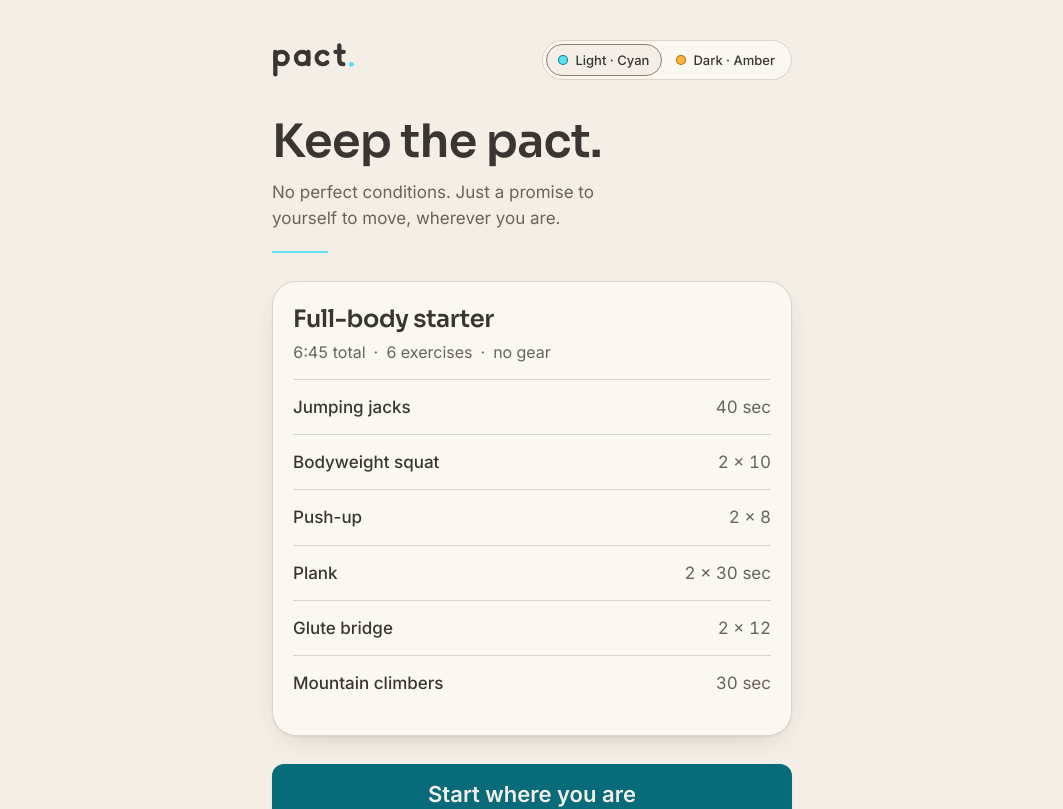
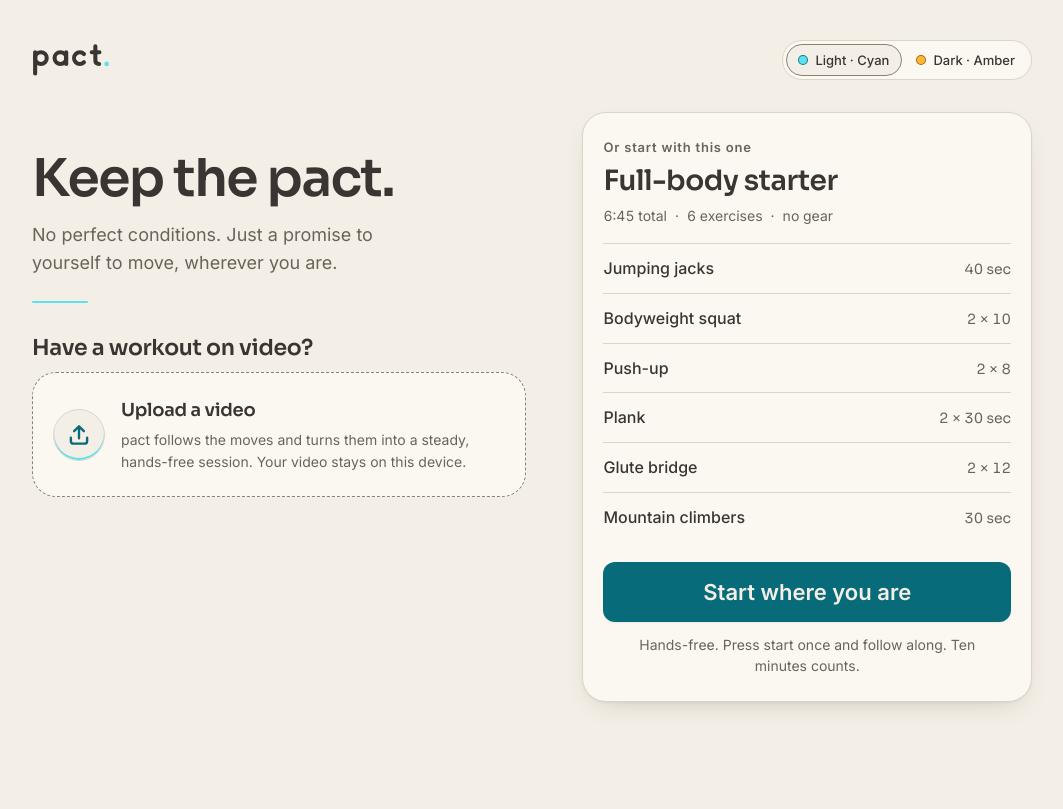
Before and after one commit to gordon-laraven/pact-web, a React (Vite) app: page / in a window 1280 px wide. Shown: the top 809 px of the page, without its empty margins (108-1171 px from the left). Built offline with nearby package versions, Linux system fonts and the light colour scheme.

Commit message:
Home: hero with the wordmark and tagline, upload tile, sample workout card
Co-Authored-By: Claude Opus 5.5 <noreply@anthropic.com>
Claude-Session: https://claude.ai/code/session_01EyyZJ1REvPekRp61xjCg3w

```diff
--- a/src/components/Overview.tsx
+++ b/src/components/Overview.tsx
@@ -1,6 +1,7 @@
 import type { Timeline } from '../engine/timeline'
 import { formatClock, prescription } from '../player/format'
 import type { Theme } from '../theme/theme'
+import { LinkIcon, UploadIcon } from './icons'
 import { ThemeToggle } from './ThemeToggle'
 import { Wordmark } from './Wordmark'
 
@@ -19,7 +20,7 @@ export function Overview({ timeline, theme, onTheme, onStart, onPasteLink, onMak
   return (
     <main className="overview">
       <header className="overview-top">
-        <Wordmark size={34} />
+        <Wordmark size={32} />
         <ThemeToggle theme={theme} onChange={onTheme} />
       </header>
 
@@ -29,7 +30,46 @@ export function Overview({ timeline, theme, onTheme, onStart, onPasteLink, onMak
         <hr className="glow-line" />
       </section>
 
-      <section className="overview-card" aria-labelledby="workout-title">
+      <section className="other-ways" aria-labelledby="other-ways-title">
+        {onPasteLink ? (
+          <>
+            <h2 id="other-ways-title">Saw a workout you liked?</h2>
+            <p className="overview-hint">Bring it here and do it anywhere.</p>
+            <div className="other-ways-buttons">
+              <button type="button" className="upload-tile" onClick={onPasteLink}>
+                <span className="upload-tile-icon" aria-hidden="true">
+                  <LinkIcon />
+                </span>
+                <span className="upload-tile-title">Paste a link</span>
+              </button>
+              <button type="button" className="upload-tile" onClick={onMakeFromVideo}>
+                <span className="upload-tile-icon" aria-hidden="true">
+                  <UploadIcon />
+                </span>
+                <span className="upload-tile-title">Upload a video</span>
+              </button>
+            </div>
+          </>
+        ) : (
+          <>
+            <h2 id="other-ways-title">Have a workout on video?</h2>
+            <button type="button" className="upload-tile is-single" onClick={onMakeFromVideo}>
+              <span className="upload-tile-icon" aria-hidden="true">
+                <UploadIcon size={26} />
+              </span>
+              <span className="upload-tile-text">
+                <span className="upload-tile-title">Upload a video</span>
+                <span className="upload-tile-hint">
+                  pact follows the moves and turns them into a steady, hands-free session. Your video stays on this device.
+                </span>
+              </span>
+            </button>
+          </>
+        )}
+      </section>
+
+      <section className="overview-card sample" aria-labelledby="workout-title">
+        <p className="sample-kicker">Or start with this one</p>
         <h2 id="workout-title" className="overview-title">
           {workout.title}
         </h2>
@@ -49,7 +89,6 @@ export function Overview({ timeline, theme, onTheme, onStart, onPasteLink, onMak
             </li>
           ))}
         </ol>
-      </section>
 
         <div className="overview-actions">
           <button type="button" className="start-button" onClick={onStart}>
@@ -57,30 +96,6 @@ export function Overview({ timeline, theme, onTheme, onStart, onPasteLink, onMak
           </button>
           <p className="overview-hint">Hands-free. Press start once and follow along. Ten minutes counts.</p>
         </div>
-
-      <section className="other-ways" aria-labelledby="other-ways-title">
-        {onPasteLink ? (
-          <>
-            <h2 id="other-ways-title">Saw a workout you liked?</h2>
-            <p className="overview-hint">Bring it here and do it anywhere.</p>
-            <div className="other-ways-buttons">
-              <button type="button" className="secondary-button" onClick={onPasteLink}>
-                Paste a link
-              </button>
-              <button type="button" className="secondary-button" onClick={onMakeFromVideo}>
-                Upload a video
-              </button>
-            </div>
-          </>
-        ) : (
-          <>
-            <h2 id="other-ways-title">Have a workout on video?</h2>
-            <p className="overview-hint">pact follows the moves and turns them into a steady, hands-free session. Your video stays on this device.</p>
-            <button type="button" className="secondary-button" onClick={onMakeFromVideo}>
-              Upload a video
-            </button>
-          </>
-        )}
       </section>
     </main>
   )
--- a/src/components/icons.tsx
+++ b/src/components/icons.tsx
@@ -84,3 +84,17 @@ export const RestartIcon = (p: P) => (
     <path d="M4 4v4.5h4.5" />
   </Svg>
 )
+
+export const UploadIcon = (p: P) => (
+  <Svg {...p}>
+    <path d="M12 15V4M7.5 8.5 12 4l4.5 4.5" />
+    <path d="M4.5 14.5v3A2.5 2.5 0 007 20h10a2.5 2.5 0 002.5-2.5v-3" />
+  </Svg>
+)
+
+export const LinkIcon = (p: P) => (
+  <Svg {...p}>
+    <path d="M10 14a4 4 0 005.7 0l3-3a4 4 0 00-5.7-5.7l-1 1" />
+    <path d="M14 10a4 4 0 00-5.7 0l-3 3a4 4 0 005.7 5.7l1-1" />
+  </Svg>
+)
--- a/src/styles/home.css
+++ b/src/styles/home.css
@@ -1,20 +1,22 @@
-/* ---------- Overview ---------- */
+/* ---------- Home: calm, spacious, the upload front and centre ---------- */
 
 .overview {
   min-height: 100dvh;
-  max-width: 560px;
+  max-width: var(--page-max);
   margin: 0 auto;
-  padding: max(40px, env(safe-area-inset-top)) 20px max(24px, env(safe-area-inset-bottom));
-  display: flex;
-  flex-direction: column;
-  gap: 28px;
+  padding: max(var(--space-7), env(safe-area-inset-top)) var(--space-5) max(var(--space-8), env(safe-area-inset-bottom));
+  display: grid;
+  grid-template-columns: minmax(0, 1fr);
+  align-content: start;
+  gap: var(--space-7);
+  animation: rise-in var(--dur) var(--ease);
 }
 
 .overview-top {
   display: flex;
   justify-content: space-between;
   align-items: center;
-  gap: 12px;
+  gap: var(--space-3);
   flex-wrap: wrap;
 }
 
@@ -25,20 +27,21 @@
 }
 
 .overview-hero {
-  padding: 8px 0 0;
+  padding-top: var(--space-4);
 }
 
 .overview-hero h1 {
   margin: 0;
-  font-size: clamp(34px, 9vw, 46px);
-  line-height: 1.1;
+  font-size: var(--text-3xl);
+  line-height: 1.02;
+  letter-spacing: -0.03em;
 }
 
 .tagline {
-  margin: 12px 0 0;
-  max-width: 34ch;
-  font-size: 17px;
-  line-height: 1.55;
+  margin: var(--space-4) 0 0;
+  max-width: 32ch;
+  font-size: var(--text-l);
+  line-height: var(--leading-body);
   color: var(--text-muted);
 }
 
@@ -47,22 +50,130 @@
   width: 56px;
   height: 2px;
   border: 0;
-  margin: 20px 0 0;
+  margin: var(--space-6) 0 0;
   border-radius: 2px;
   background: var(--glow);
 }
 
+/* ---------- Upload: a big, obvious tile ---------- */
+
+.other-ways {
+  display: flex;
+  flex-direction: column;
+  gap: var(--space-3);
+}
+
+.other-ways h2 {
+  margin: 0;
+  font-size: var(--text-xl);
+}
+
+.other-ways .overview-hint {
+  text-align: left;
+  margin-top: calc(-1 * var(--space-1));
+}
+
+.other-ways-buttons {
+  display: grid;
+  grid-template-columns: 1fr 1fr;
+  gap: var(--space-3);
+}
+
+.upload-tile {
+  display: flex;
+  flex-direction: column;
+  align-items: flex-start;
+  gap: var(--space-3);
+  width: 100%;
+  padding: var(--space-5);
+  border: 1.5px dashed var(--line-strong);
+  border-radius: var(--radius-xl);
+  background: var(--surface);
+  color: var(--text);
+  text-align: left;
+  cursor: pointer;
+  transition:
+    border-color var(--dur-fast) var(--ease),
+    box-shadow var(--dur) var(--ease),
+    transform var(--dur-fast) var(--ease);
+}
+
+.upload-tile.is-single {
+  flex-direction: row;
+  align-items: center;
+  gap: var(--space-4);
+  padding: var(--space-6) var(--space-5);
+}
+
+.upload-tile:hover {
+  border-color: var(--accent);
+  box-shadow: var(--shadow-2);
+}
+
+.upload-tile:active {
+  transform: scale(0.99);
+}
+
+.upload-tile-icon {
+  display: grid;
+  place-items: center;
+  flex: none;
+  width: 52px;
+  height: 52px;
+  border-radius: var(--radius-pill);
+  border: var(--hairline) solid var(--line);
+  background: var(--bg);
+  color: var(--accent);
+  box-shadow: inset 0 -2px 0 var(--glow);
+}
+
+.upload-tile-text {
+  display: flex;
+  flex-direction: column;
+  gap: var(--space-1);
+  min-width: 0;
+}
+
+.upload-tile-title {
+  font-family: var(--font-head);
+  font-size: var(--text-l);
+  font-weight: var(--weight-head);
+  letter-spacing: var(--tracking-head);
+}
+
+.upload-tile-hint {
+  color: var(--text-muted);
+  font-size: var(--text-s);
+  line-height: var(--leading-body);
+}
+
+/* ---------- The sample workout ---------- */
+
+.sample {
+  display: flex;
+  flex-direction: column;
+}
+
+.sample-kicker {
+  margin: 0 0 var(--space-2);
+  color: var(--text-muted);
+  font-size: var(--text-xs);
+  font-weight: var(--weight-strong);
+  letter-spacing: 0.06em;
+}
+
 .overview-title {
   margin: 0;
-  font-size: 24px;
+  font-size: var(--text-2xl);
 }
 
 .overview-meta {
-  margin: 6px 0 14px;
+  margin: var(--space-2) 0 var(--space-4);
   display: flex;
-  gap: 8px;
+  flex-wrap: wrap;
+  gap: var(--space-2);
   color: var(--text-muted);
-  font-size: 16px;
+  font-size: var(--text-s);
   font-variant-numeric: tabular-nums;
 }
 
@@ -76,56 +187,77 @@
   display: flex;
   justify-content: space-between;
   align-items: baseline;
-  gap: 16px;
-  padding: 14px 0;
+  gap: var(--space-4);
+  padding: var(--space-3) 0;
   border-top: var(--hairline) solid var(--line);
-  font-size: 17px;
+  font-size: var(--text-m);
 }
 
 .exercise-name {
-  font-weight: 500;
+  font-weight: var(--weight-medium);
+  min-width: 0;
+  overflow-wrap: anywhere;
 }
 
 .exercise-rx {
   color: var(--text-muted);
+  font-family: var(--font-head);
+  font-size: var(--text-s);
   font-variant-numeric: tabular-nums;
   white-space: nowrap;
 }
 
 .overview-actions {
-  margin-top: auto;
   display: flex;
   flex-direction: column;
-  gap: 12px;
+  gap: var(--space-3);
+  margin-top: var(--space-5);
 }
 
 .overview-actions .text-btn {
   align-self: center;
 }
 
-.other-ways {
-  display: flex;
-  flex-direction: column;
-  gap: 10px;
-  padding-top: 18px;
-  border-top: var(--hairline) solid var(--line);
-}
-
-.other-ways h2 {
-  margin: 0;
-  font-size: 18px;
-}
-
-.other-ways-buttons {
-  display: grid;
-  grid-template-columns: 1fr 1fr;
-  gap: 10px;
-}
-
 .overview-hint {
   margin: 0;
   text-align: center;
   color: var(--text-muted);
-  font-size: 15px;
-  line-height: 1.5;
+  font-size: var(--text-s);
+  line-height: var(--leading-body);
 }
+
+/* ---------- Wider screens: hero and upload beside the workout ---------- */
+
+@media (min-width: 900px) {
+  .overview {
+    max-width: var(--page-wide);
+    grid-template-columns: minmax(0, 1.1fr) minmax(0, 1fr);
+    grid-template-rows: auto auto auto 1fr;
+    grid-template-areas:
+      'top top'
+      'hero sample'
+      'ways sample'
+      '. sample';
+    column-gap: var(--space-9);
+    padding-top: var(--space-8);
+  }
+
+  .overview-top {
+    grid-area: top;
+  }
+
+  .overview-hero {
+    grid-area: hero;
+    padding-top: var(--space-8);
+  }
+
+  .other-ways {
+    grid-area: ways;
+    align-self: start;
+  }
+
+  .sample {
+    grid-area: sample;
+    align-self: start;
+  }
+}
```
Lines whose indentation alone changed are shown as unchanged.
